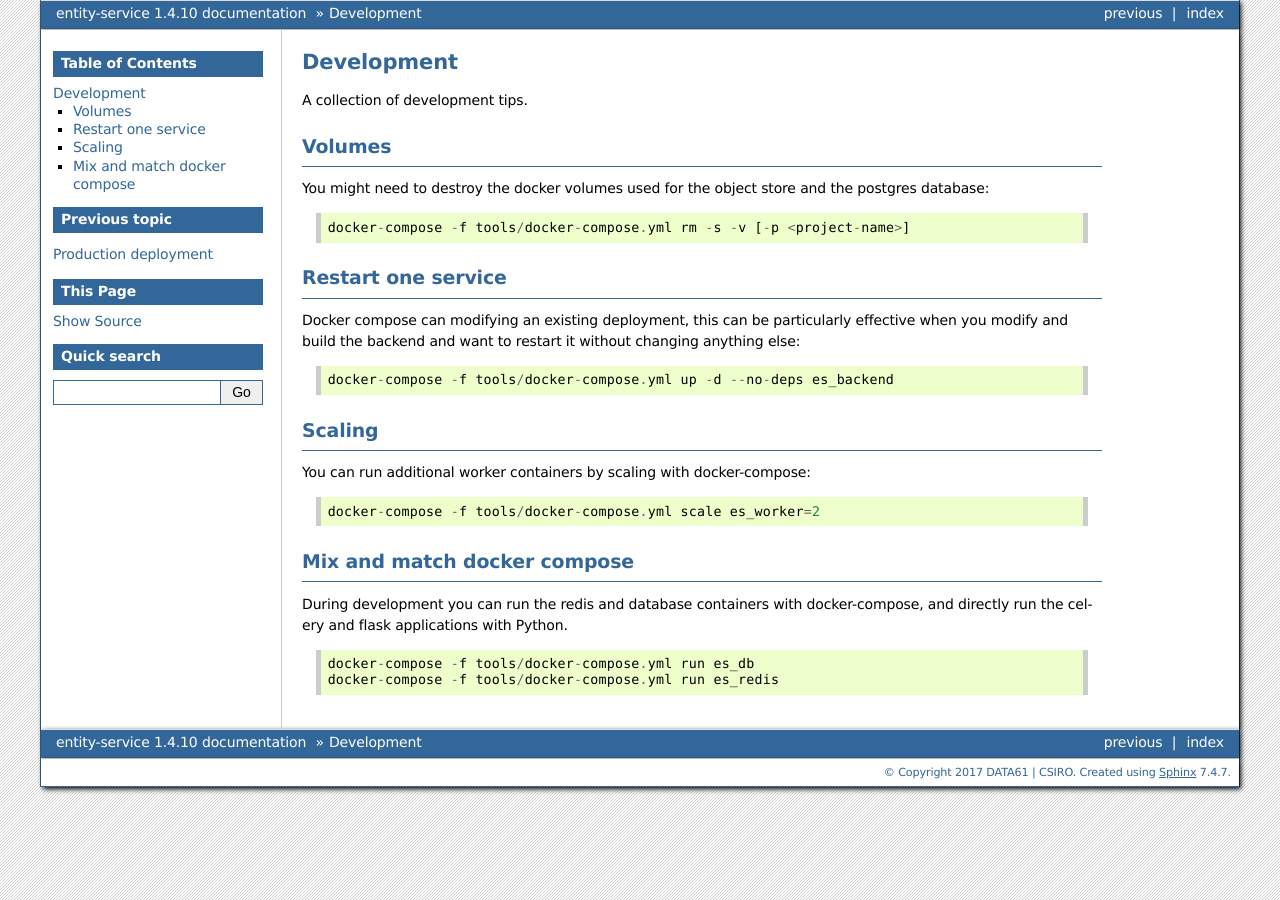
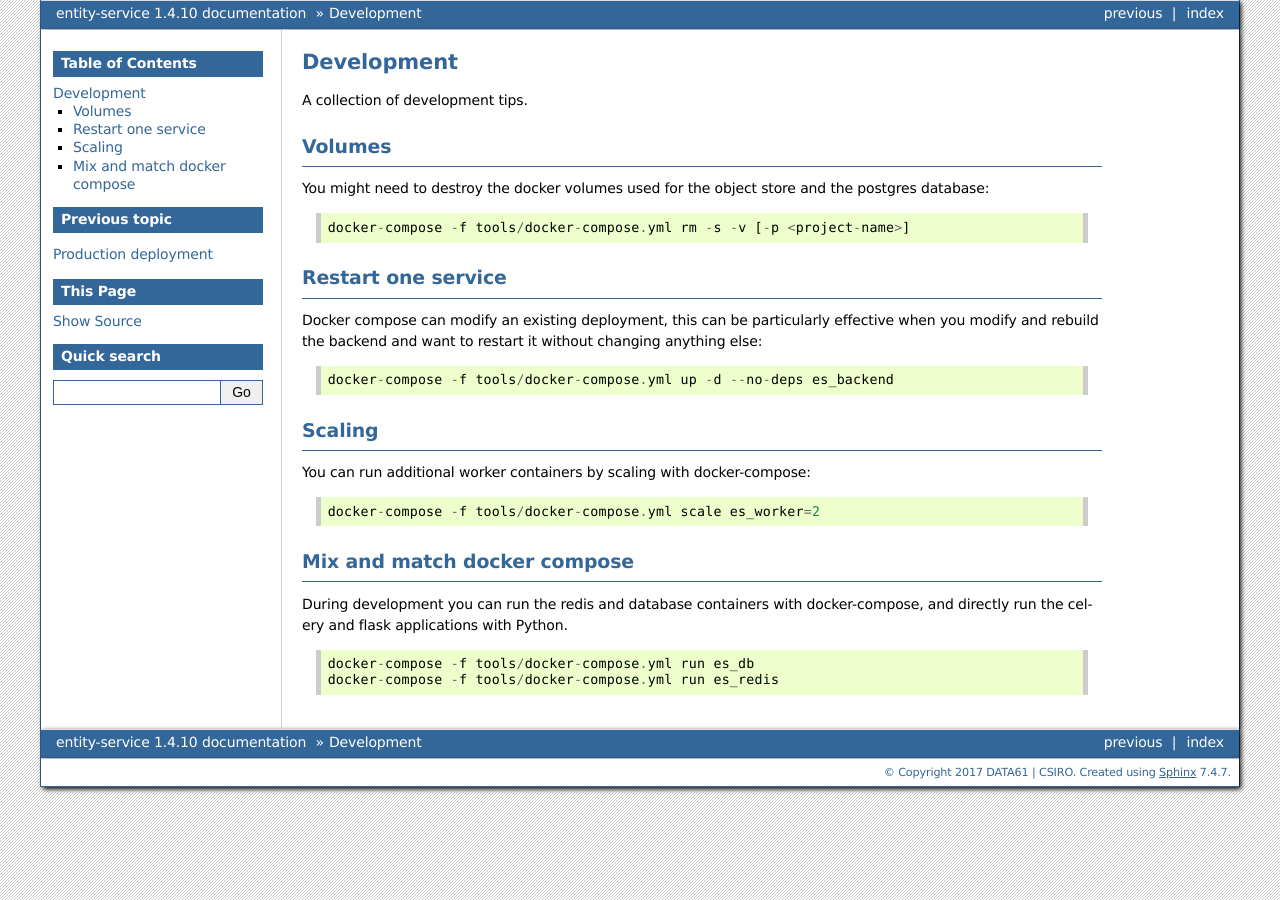
Before and after one commit to data61/anonlink-entity-service, a Sphinx documentation site: the page built from docs/development.rst, in a window 1280 px wide. Built offline with Sphinx 7.4.7, drawn with Linux system fonts in a browser that asks for light colours; formulas are drawn with MathJax 3.

Commit message:
Docs update after review.

```diff
--- a/docs/development.rst
+++ b/docs/development.rst
@@ -15,11 +15,9 @@ and the postgres database::
 Restart one service
 -------------------
 
-Docker compose can modifying an existing deployment, this can be particularly
-effective when you modify and build the backend and want to restart it without
-changing anything else:
-
-::
+Docker compose can modify an existing deployment, this can be particularly
+effective when you modify and rebuild the backend and want to restart it without
+changing anything else::
 
     docker-compose -f tools/docker-compose.yml up -d --no-deps es_backend
 
@@ -27,9 +25,7 @@ changing anything else:
 Scaling
 -------
 
-You can run additional worker containers by scaling with docker-compose:
-
-::
+You can run additional worker containers by scaling with docker-compose::
 
     docker-compose -f tools/docker-compose.yml scale es_worker=2
 
--- a/docs/local-deployment.rst
+++ b/docs/local-deployment.rst
@@ -32,7 +32,7 @@ This will start the following containers:
 -  redis job queue (named ``n1es_redis_1``)
 -  minio object store
 
-All these containers will be on the docker network ``tools_es_network``.
+All these containers will be on the docker network ``n1es_es_network``.
 
 The service should be exposed on port ``8851`` of the host machine.
 
```
Also changed, not shown: docs/api.rst (+8 -3 lines), 2 other files.
